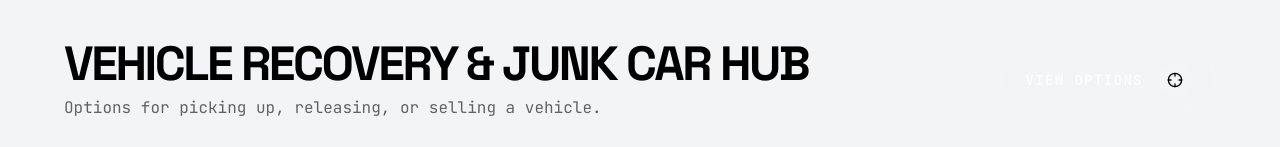
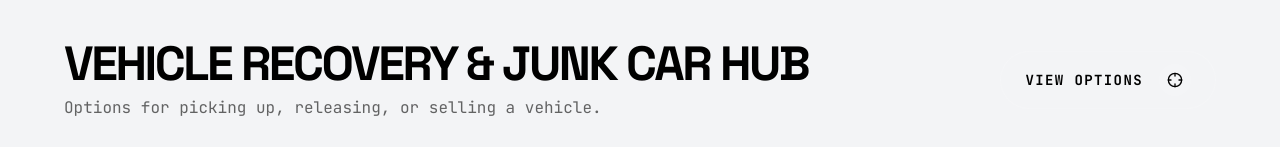
Before and after one commit to robertlazau-design/Tow-Guys-, a React (Vite) app: page / in a window 1280 px wide. Shown: the part 653-800 px from the top of the page. Built offline with nearby package versions, Linux system fonts and the light colour scheme.

Commit message:
style: update View Options text color for light mode compatibility

```diff
--- a/src/App.tsx
+++ b/src/App.tsx
@@ -496,7 +496,7 @@ const RecoveryHub = ({ isDarkMode }: { isDarkMode: boolean }) => {
             </p>
           </div>
           <div className="flex items-center gap-4 bg-white/5 group-hover:bg-white/20 px-6 py-3 rounded-full border border-white/10 transition-all duration-300">
-            <span className="font-mono text-xs md:text-sm font-bold uppercase tracking-widest text-white/80 group-hover:text-white">
+            <span className="font-mono text-xs md:text-sm font-bold uppercase tracking-widest text-black dark:text-white group-hover:text-white">
               View Options
             </span>
             <div className="w-8 h-8 bg-white/10 group-hover:bg-white rounded-full flex items-center justify-center group-hover:text-[var(--blue)] transition-colors">
```
